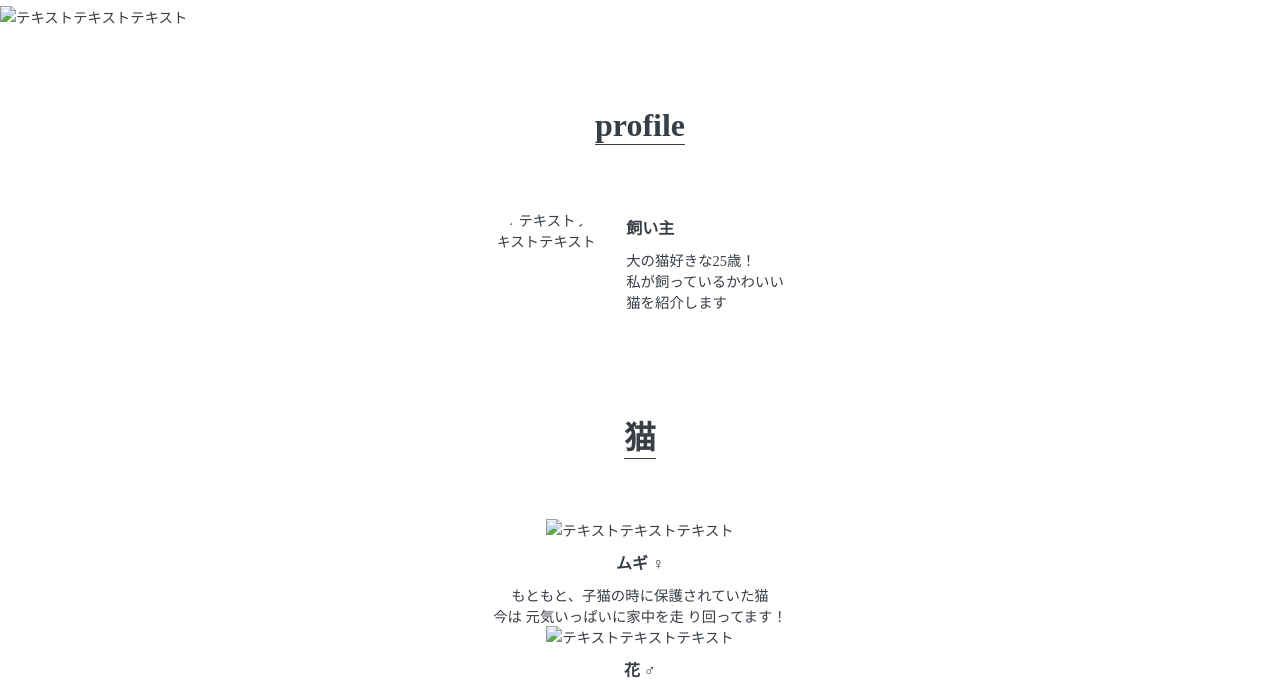
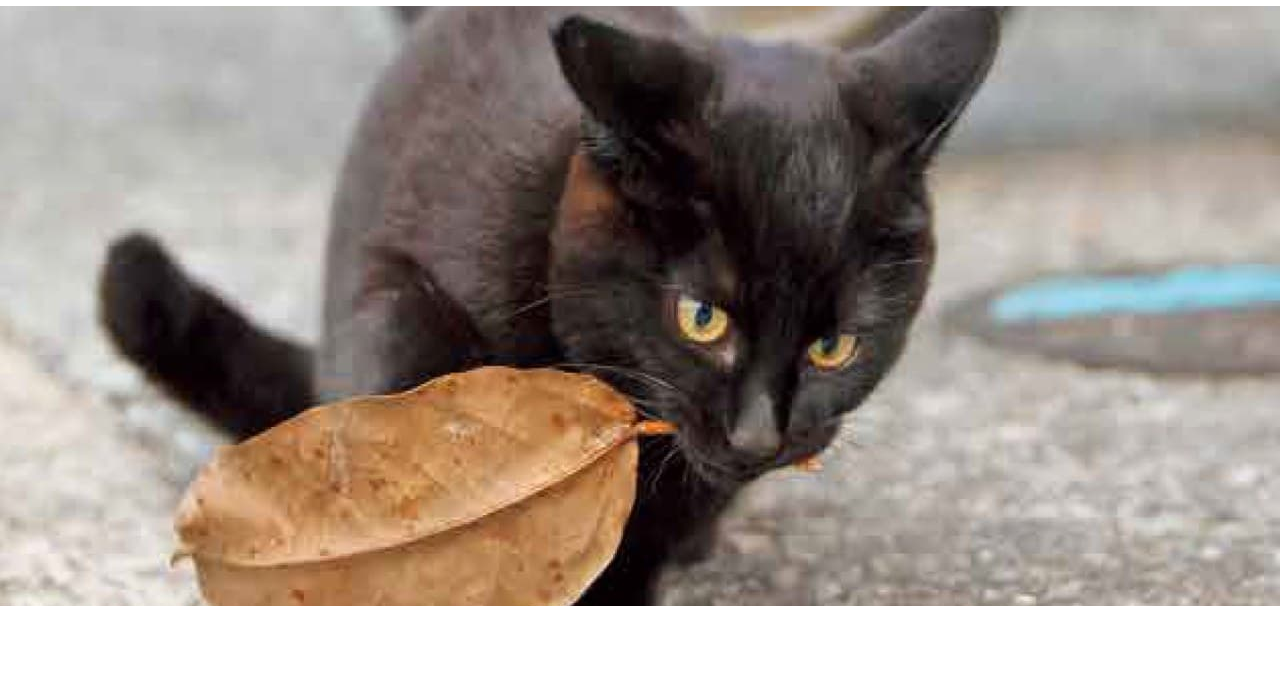
Before and after one commit to teisyutu/teisyutu.github.io, a plain HTML site: page index.html in a window 1280 px wide. Shown: the part 54-741 px from the top of the page. Drawn offline with Linux system fonts and the light colour scheme; some packages are replaced by stand-ins of ours; files whose address does not match are found by name.

Commit message:
index.html

```diff
--- a/index.html
+++ b/index.html
@@ -23,14 +23,14 @@
 
     <main>
       <div id="mainvisual">
-        <img src="img/neko.jpg" alt="テキストテキストテキスト">
+        <img src="neko.jpg" alt="テキストテキストテキスト">
       </div>
 
 
       <section id="about" class="wrapper">
         <h2 class="section-title">profile</h2>
         <div class="content">
-          <img src="img/about.jpg" alt="テキストテキストテキスト">
+          <img src="about.jpg" alt="テキストテキストテキスト">
           <div class="text">
             <h3 class="content-title">飼い主</h3>
             <p>
@@ -46,21 +46,21 @@
         <h2 class="section-title">猫</h2>
         <ul>
           <li>
-            <img src="img/mugi.jpg" alt="テキストテキストテキスト">
+            <img src="mugi.jpg" alt="テキストテキストテキスト">
             <h3 class="content-title">ムギ ♀</h3>
             <p>もともと、子猫の時に保護されていた猫</p>今は
               元気いっぱいに家中を走
               り回ってます！</p>
           </li>
           <li>
-            <img src="img/hana.jpg" alt="テキストテキストテキスト">
+            <img src="hana.jpg" alt="テキストテキストテキスト">
             <h3 class="content-title">花 ♂</h3>
             <p>いたずら好きな男の子。</p>
               たまに甘えてくるのが
               とってもかわいいです！</p>
           </li>
           <li>
-            <img src="img/kurumi.jpg" alt="テキストテキストテキスト">
+            <img src="kurumi.jpg" alt="テキストテキストテキスト">
             <h3 class="content-title">くるみ ♀</h3>
             <p>一番年上の猫。</p>
               落ち着いていていて
```
